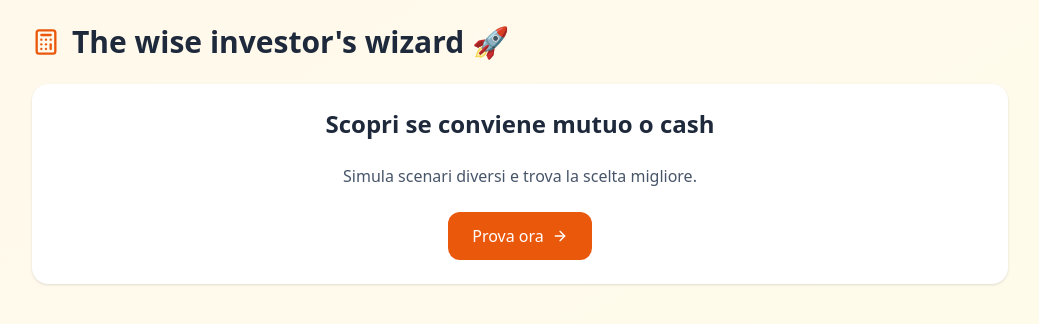
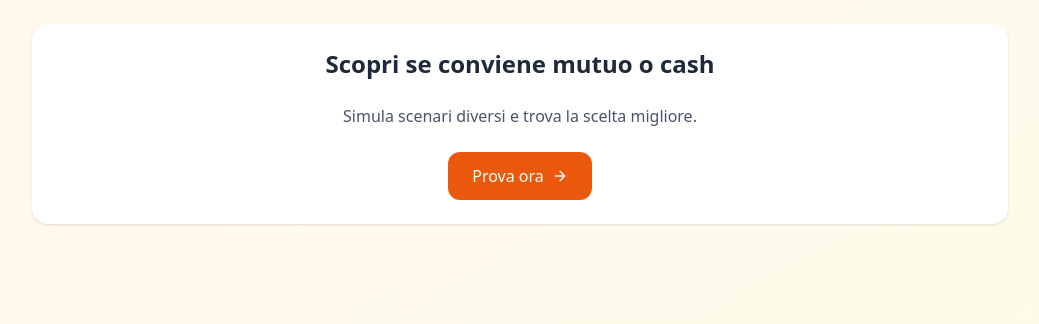
Before and after one commit to mattiamoretta/buy-or-loan, a React (Vite) app: page / in a window 1280 px wide. Shown: the top 324 px of the page, without its empty margins (120-1159 px from the left). Built offline with nearby package versions, Linux system fonts and the light colour scheme.

Commit message:
Display white title only on result page

```diff
--- a/src/App.jsx
+++ b/src/App.jsx
@@ -206,10 +206,12 @@ export default function App(){
   return (
     <div className={`min-h-screen bg-gradient-to-br ${backgrounds[step]} animate-gradient text-slate-800`}>
       <div className="max-w-5xl mx-auto p-6">
-        <header className="flex items-center gap-3 mb-6">
-          <Calculator className="w-7 h-7 text-orange-600" />
-          <h1 className="text-2xl md:text-3xl font-semibold">The wise investor's wizard 🚀</h1>
-        </header>
+        {step === 5 && (
+          <header className="flex items-center gap-3 mb-6">
+            <Calculator className="w-7 h-7 text-orange-600" />
+            <h1 className="text-2xl md:text-3xl font-semibold text-white">The wise investor's wizard 🚀</h1>
+          </header>
+        )}
 
         <AnimatePresence mode="wait">
           {loading && (
```
